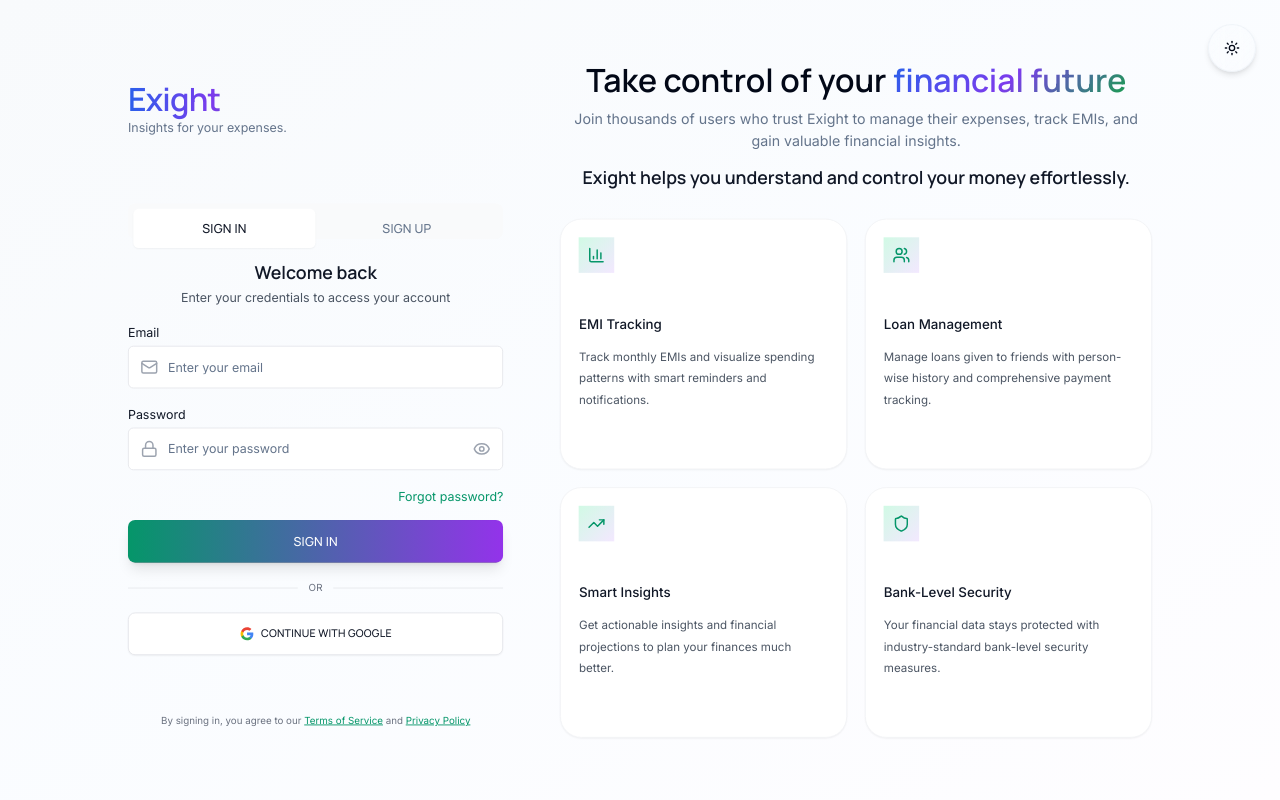
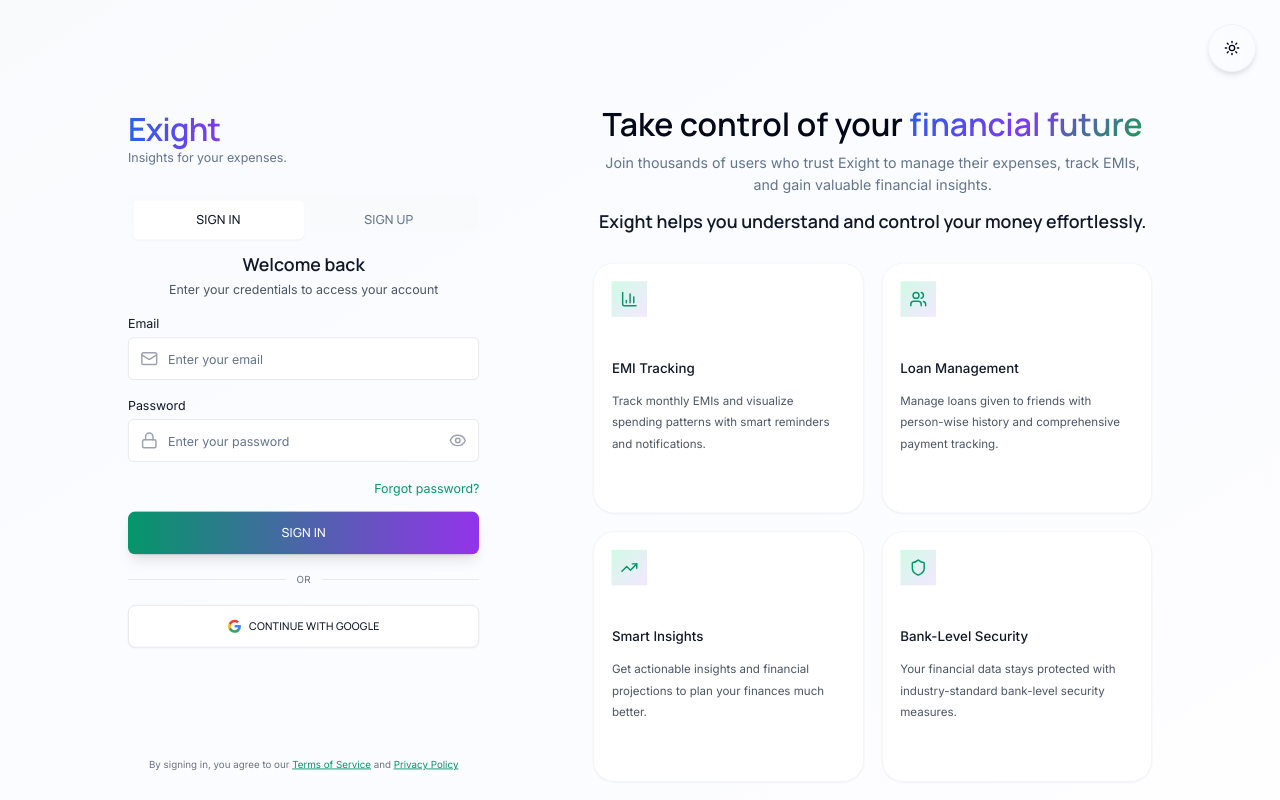
Before and after one commit to rescuedragon/exight2.0, a React (Vite) app: page /#/ in a window 1280 px wide. Built offline with nearby package versions, Linux system fonts and the light colour scheme.

Commit message:
login: micro-adjust spacing to match screenshot (tighter top offset, equalized inter-column gap, align form start)

```diff
--- a/src/pages/LoginPage.tsx
+++ b/src/pages/LoginPage.tsx
@@ -13,14 +13,14 @@
 			</div>
 
 			{/* Scaling wrapper for entire page */}
-			<div className="h-full w-full flex items-center justify-center">
+			<div className="h-full w-full flex items-start justify-center pt-16 pb-8">
 				<ScreenScale className="w-full flex items-center justify-center">
 					<div className="mx-auto max-w-[1400px] h-[760px] flex items-stretch justify-center px-6 md:px-8">
 						{/* 40/60 split container */}
-						<div className="w-full h-full flex flex-col md:flex-row items-stretch justify-center gap-8 md:gap-0">
+						<div className="w-full h-full flex flex-col md:flex-row items-stretch justify-center gap-10 md:gap-16">
 							{/* Left: Auth 40% */}
 							<div className="w-full md:w-[40%] h-full flex items-stretch justify-center">
-								<div className="w-full max-w-[520px] h-full px-6 md:px-8 pt-6 pb-3 flex flex-col">
+								<div className="w-full max-w-[500px] h-full px-6 md:px-8 pt-2 pb-3 flex flex-col">
 									{/* Brand inside left column for perfect left alignment */}
 									<div className="select-none mb-6">
 										<h1 className="text-[32px] md:text-[36px] leading-none font-extrabold tracking-tight typography-heading">
@@ -30,8 +30,8 @@
 									</div>
 
 									{/* Middle: Tabs + Form + Divider + Google */}
-									<div className="flex-1 flex items-center">
-										<div className="w-full space-y-5">
+									<div className="flex-1 flex items-start">
+										<div className="w-full space-y-5 mt-2">
 											<AuthForm />
 											<div className="flex items-center gap-3">
 												<div className="flex-1 border-t border-gray-200 dark:border-gray-800"></div>
```
